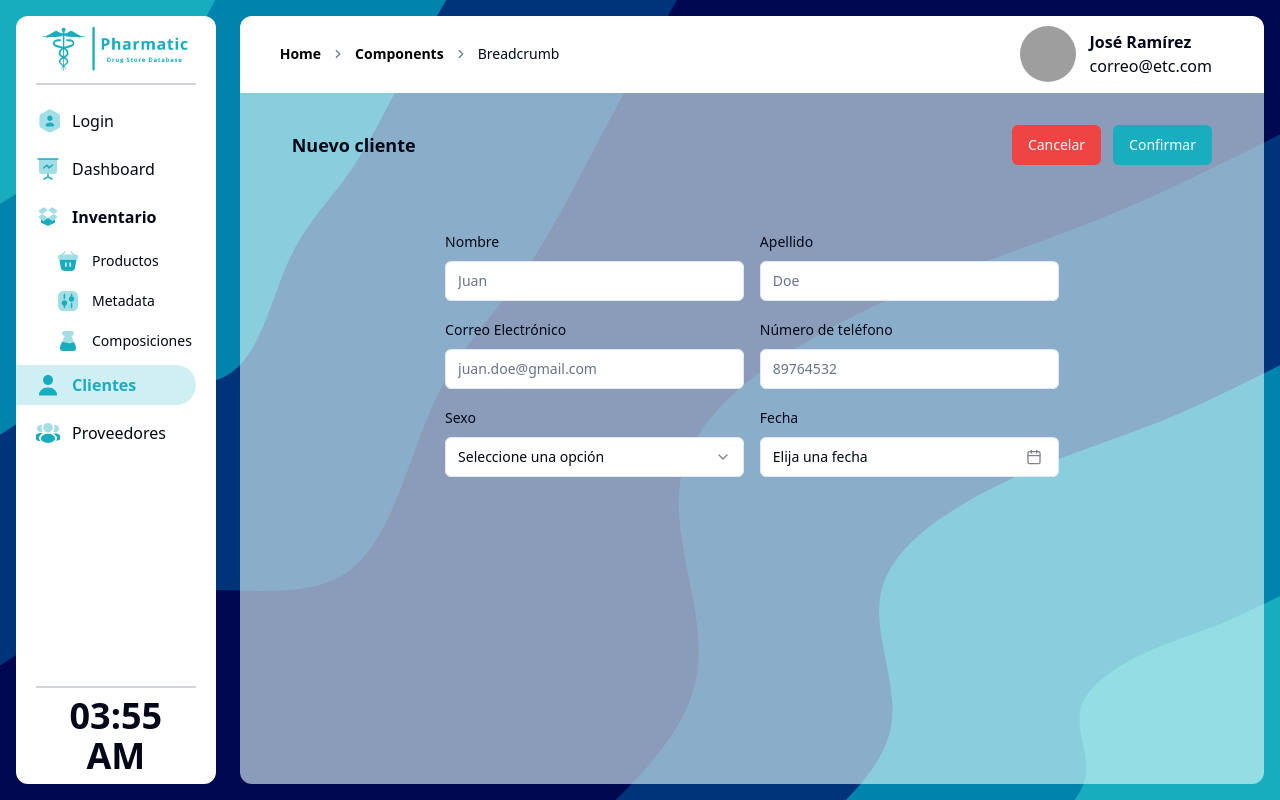
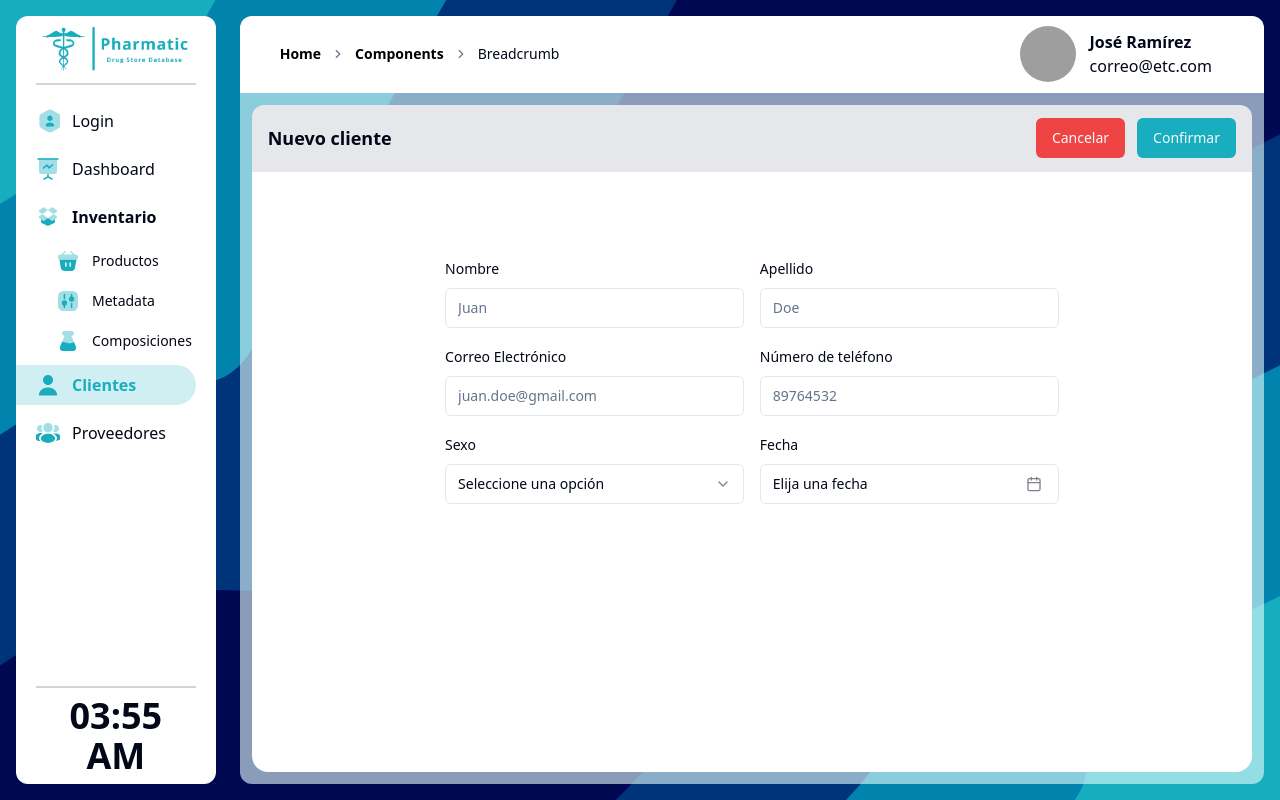
Before and after one commit to HKM-UNI/Pharmatic-React, a React (Vite) app: page /clientes/agregar in a window 1280 px wide. Built offline with nearby package versions, Linux system fonts and the light colour scheme; grey boxes are pictures that could not be loaded.

Commit message:
Customer from with dynamic panel

```diff
--- a/src/pages/CustomersForm.jsx
+++ b/src/pages/CustomersForm.jsx
@@ -19,6 +19,7 @@ import {
 } from "@/hooks/customer_hooks";
 import { Loader2 } from "lucide-react";
 import { useEffect, useMemo } from "react";
+import DynamicPanel from "@/shared/DynamicPanel";
 
 /*
   Este es un esquema para declarar los campos y tipos de datos que llevará el formulario,
@@ -90,7 +91,7 @@ export default function CustomersForm({ edit = false }) {
      Puede no ser necesario dado que SWR también implementa una caché. */
     defaultValues: useMemo(
       () => customerData || customerDefaults,
-      [customerData]
+      [customerData],
     ),
   });
 
@@ -151,27 +152,31 @@ export default function CustomersForm({ edit = false }) {
       "onValidSubmit" es una función que se llamará con los datos del formulario, solo si es válido
       (debe cumplir con los validadores).
     */
-    <Form
-      form={form}
-      onValidSubmit={handleSubmit}
-      className="h-full py-5 px-10"
-    >
-      <div className="flex flex-wrap w-full justify-between items-center">
-        <h2 className="font-bold text-lg w-full mb-8 sm:w-auto sm:mb-0">
+
+    <DynamicPanel
+      leftActions={
+        <>
+          <h2 className="mb-8 w-full text-lg font-bold sm:mb-0 sm:w-auto">
             {edit ? "Editar" : "Nuevo"} cliente
           </h2>
-
-        <div className="flex items-center gap-3 text-end w-full sm:w-auto">
+        </>
+      }
+      rightActions={
+        <>
           <Button variant="destructive" onClick={handleCancelation}>
             Cancelar
           </Button>
           <Button>{buttonSubmitContent()}</Button>
-        </div>
-      </div>
-
+        </>
+      }
+    >
+      <Form
+        form={form}
+        onValidSubmit={handleSubmit}
+        className="h-full px-10 py-5"
+      >
         <div className="flex justify-center pb-10 pt-5 md:pt-16">
-        <div className="grid grid-cols-1 gap-3 md:gap-4 w-80 md:grid-cols-2 md:w-2/3">
-
+          <div className="grid w-80 grid-cols-1 gap-3 md:w-2/3 md:grid-cols-2 md:gap-4">
             {/* Estos son componentes personalizados para USARSE SOLO CON EL COMPONENTE "Form",
             ya que usan un contexto específico.
 
@@ -206,5 +211,6 @@ export default function CustomersForm({ edit = false }) {
           </div>
         </div>
       </Form>
+    </DynamicPanel>
   );
 }
```
Lines whose indentation alone changed are shown as unchanged.
